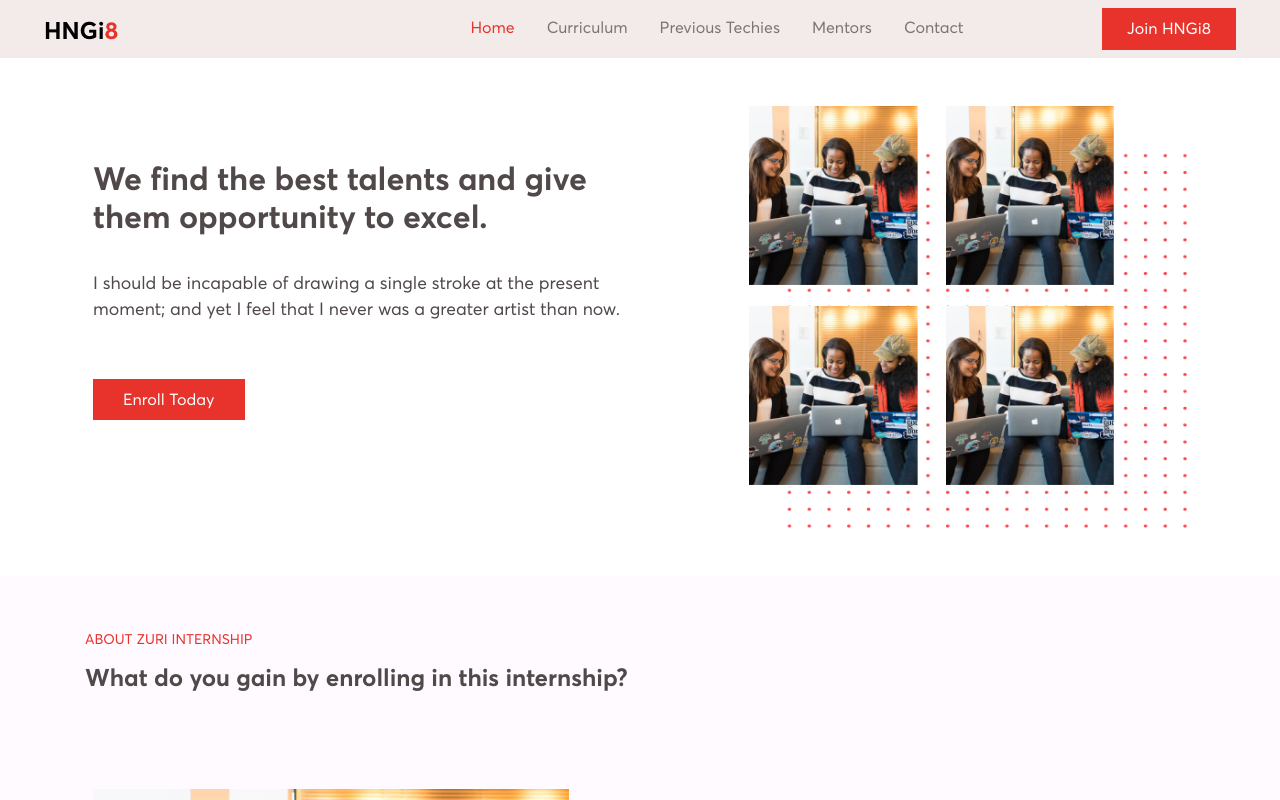
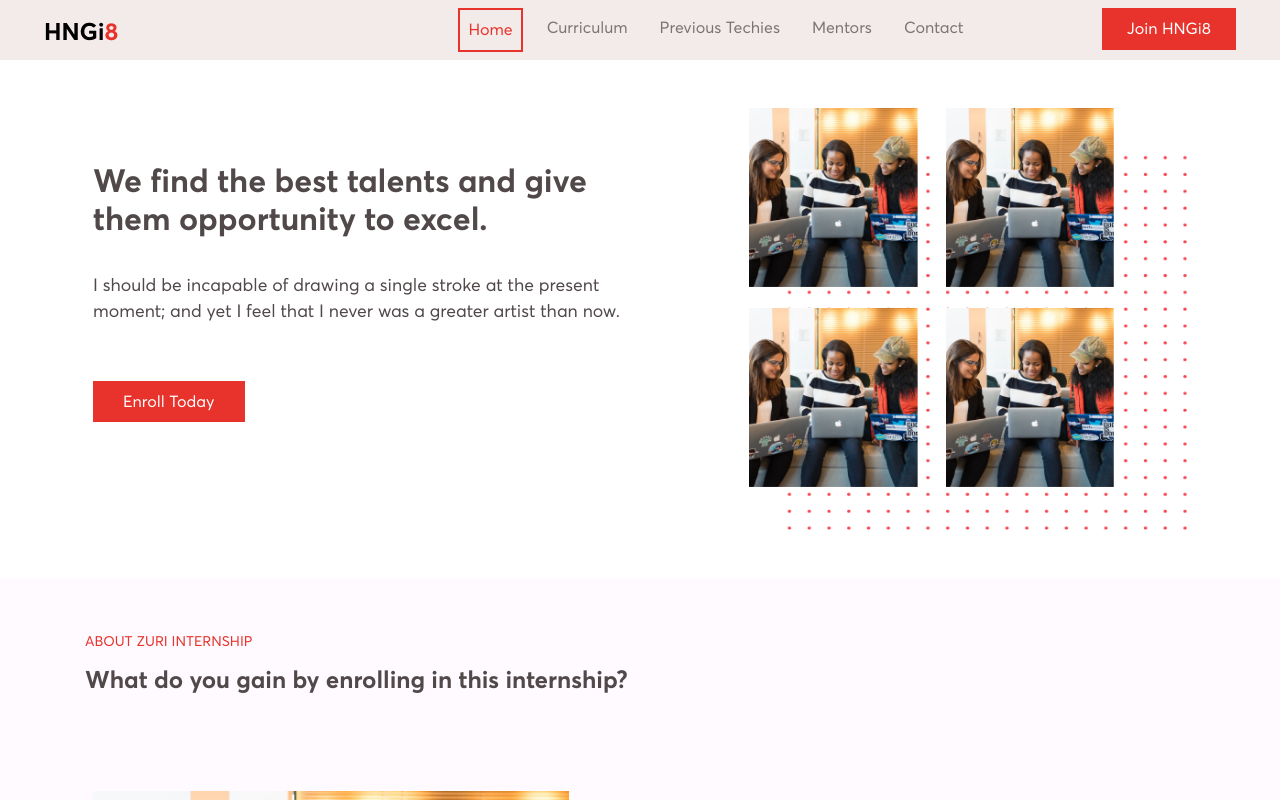
Before and after one commit to HezekiahFeyisayo/zuri_hngi8, a React (Create React App) app: page / in a window 1280 px wide. In both pictures the pointer is over the link 492 px from the left and 28 px from the top of the page. Shown: the top 800 px of the page. Built offline with nearby package versions, Linux system fonts and the light colour scheme.

Commit message:
fixed 'join hngi8' button style.

```diff
--- a/src/components/navigation/Navigation/nav.css
+++ b/src/components/navigation/Navigation/nav.css
@@ -1,30 +1,28 @@
-
-
 .navigation {
   box-sizing: border-box;
   padding: 0;
-    margin:0;
+  margin: 0;
   overflow-x: hidden;
 }
 
 .activeLink {
-    color: #e7332b!important;
+  color: #e7332b !important;
   font-weight: 500;
 }
 
-  .navigation header{
-   background:rgba(242, 235, 233, 0.6);
+.navigation header {
+  background: rgba(242, 235, 233, 0.6);
   transition: all 0.5s;
   width: 100%;
 }
- .navigation header .h-btn{
+.navigation header .h-btn {
   background: #e7332b;
   border-radius: 0;
 }
 
- @media screen and (min-width:1000px){
-    .navigation header .h-btn{
-     margin-left:100px;
+@media screen and (min-width: 1000px) {
+  .navigation header .h-btn {
+    margin-left: 100px;
   }
 }
 
@@ -34,47 +32,53 @@
 }
 
 .navigation header {
-    background:rgb(247 243 242);
+  background: rgb(247 243 242);
   transition: all 0.5s;
 }
 
-.navigation  .nav-link:hover {
-    color: #E7332B !important;
+.navigation .nav-link:not(:last-of-type):hover {
+  color: #e7332b !important;
+}
+
+.navigation .nav-link:last-of-type:hover,
+.navigation .nav-link:last-of-type:active {
+  /* color: white; */
+  background-color: transparent;
+  color: #e7332b !important;
+  border: 2px solid #e7332b;
+  text-decoration: none;
 }
 
 @media (min-width: 1000px) {
-    .navigation  header .h-btn {
+  .navigation header .h-btn {
     margin-left: 130px;
   }
 }
 
-
-.navigation  .container {
+.navigation .container {
   max-width: 1238px;
   overflow: hidden;
 }
 
-
-.navigation .heading-title{
-    padding: 4rem 0 7rem 0!important;
+.navigation .heading-title {
+  padding: 4rem 0 7rem 0 !important;
 }
 
-.navigation  header {
+.navigation header {
   transition: all 0.5s;
   padding: 0;
   margin: 0;
   box-sizing: border-box;
 }
 
-.navigation  header .h-btn {
-    background: #E7332B;
+.navigation header .h-btn {
+  background: #e7332b;
   border-radius: 0;
 }
 
 .navigation .custom-btn {
-    background-color: #E7332B;
+  background-color: #e7332b;
   padding: 8px 20px !important;
   color: #ffff !important;
   display: inline-block;
-
 }
```
Lines whose indentation alone changed are shown as unchanged.
